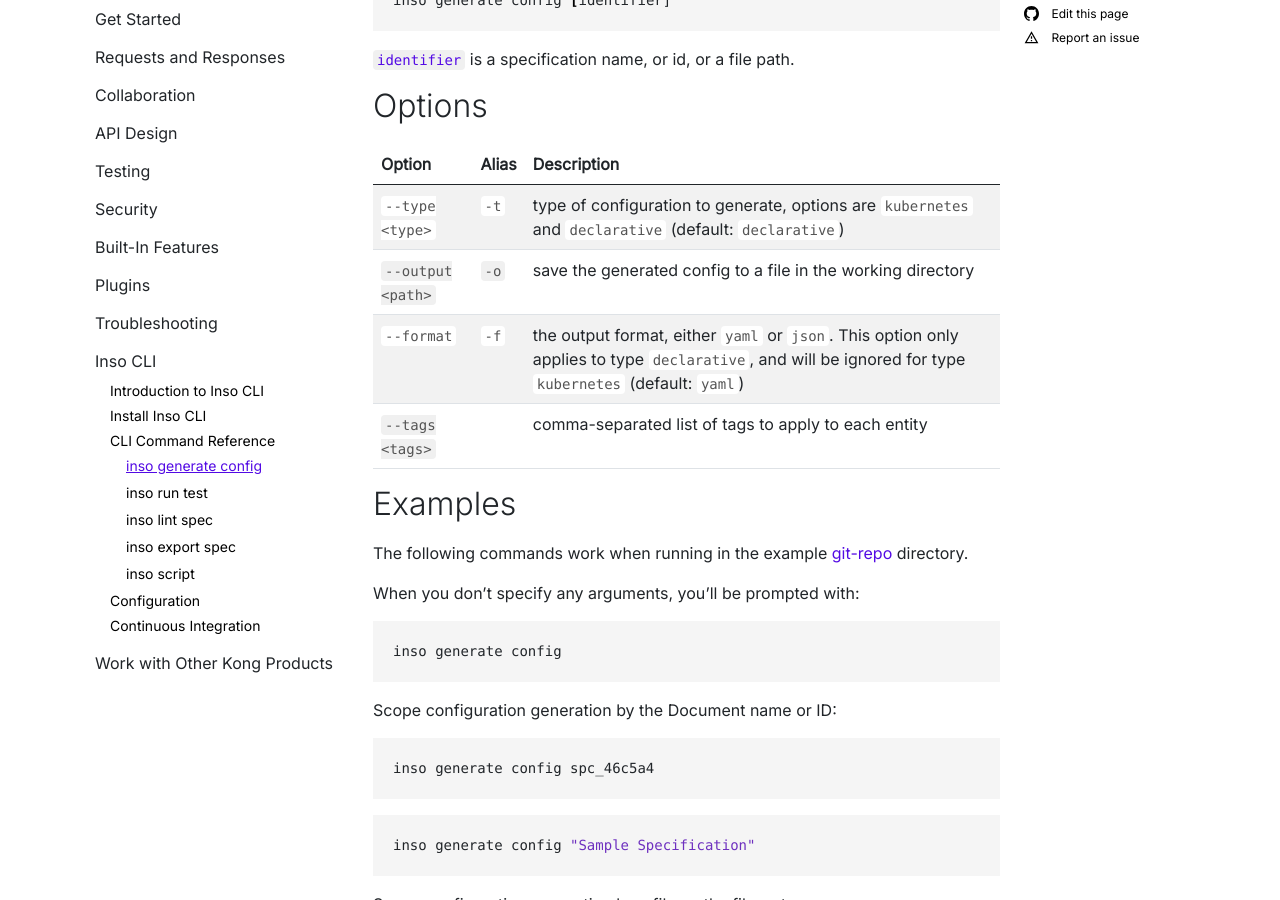
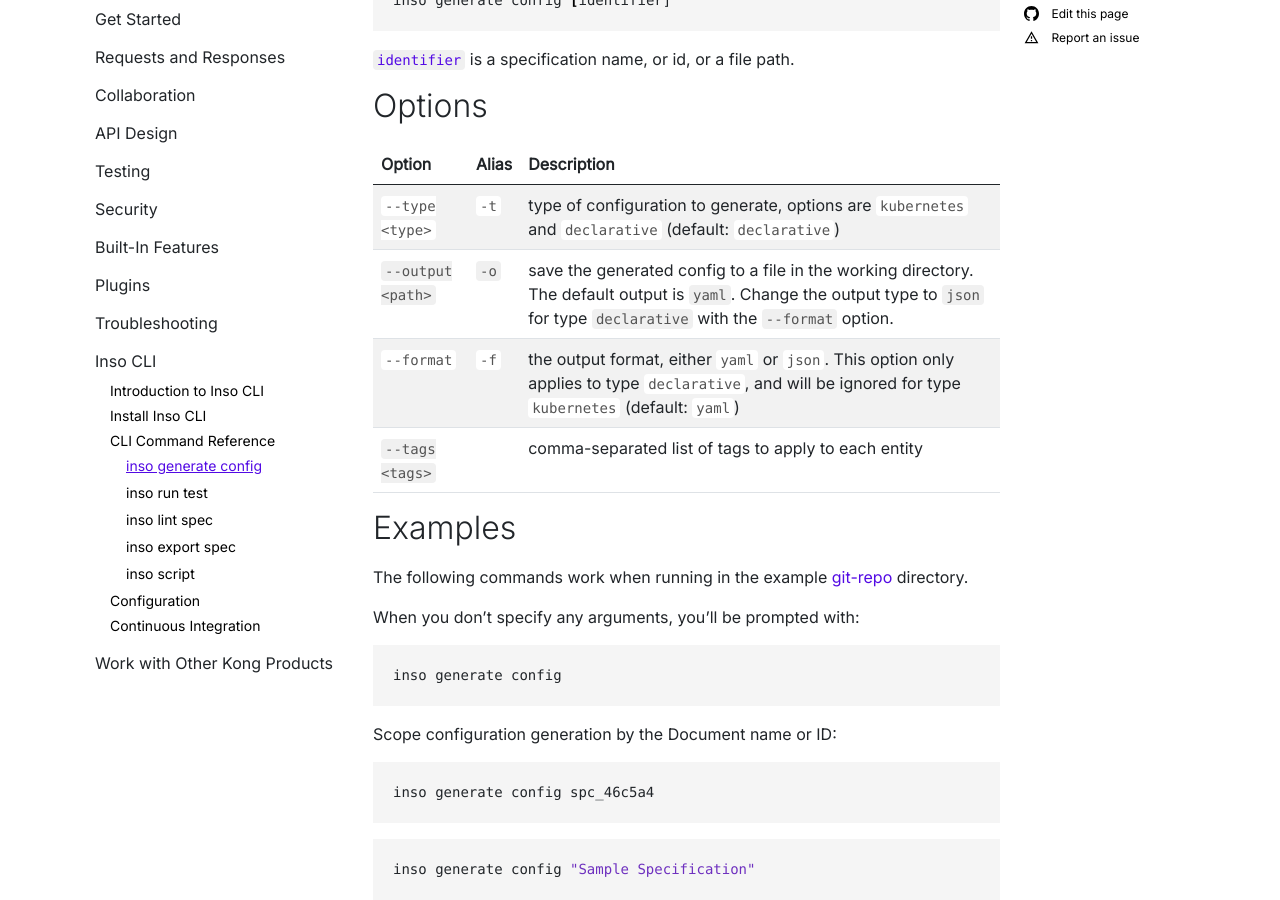
Before and after one commit to Kong/insomnia-docs, a Jekyll site: the page built from docs/inso-cli/cli-command-reference/inso-generate-config.md, in a window 1280 px wide and 900 px high, scrolled down 462 px. Built offline with Jekyll 4.4.1, drawn with Linux system fonts in a browser that asks for light colours; comment, search, counter and statistics services are not loaded.

Commit message:
add note in --output about format

```diff
--- a/docs/inso-cli/cli-command-reference/inso-generate-config.md
+++ b/docs/inso-cli/cli-command-reference/inso-generate-config.md
@@ -26,7 +26,7 @@
 Option | Alias | Description
 ----- | ----- | ------
 `--type <type>` |	`-t`	| type of configuration to generate, options are `kubernetes` and `declarative` (default: `declarative`)
-`--output <path>`	| `-o` | save the generated config to a file in the working directory
+`--output <path>`	| `-o` | save the generated config to a file in the working directory. The default output is `yaml`. Change the output type to `json` for type `declarative` with the `--format` option.
 `--format` | `-f` | the output format, either `yaml` or `json`. This option only applies to type `declarative`, and will be ignored for type `kubernetes` (default: `yaml`)
 `--tags <tags>` | | comma-separated list of tags to apply to each entity
 
```
